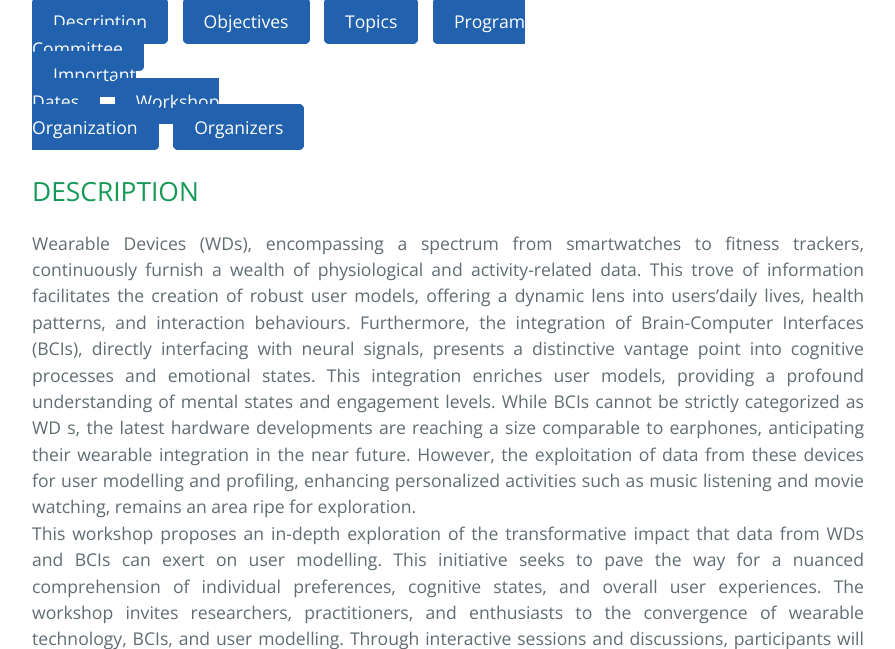
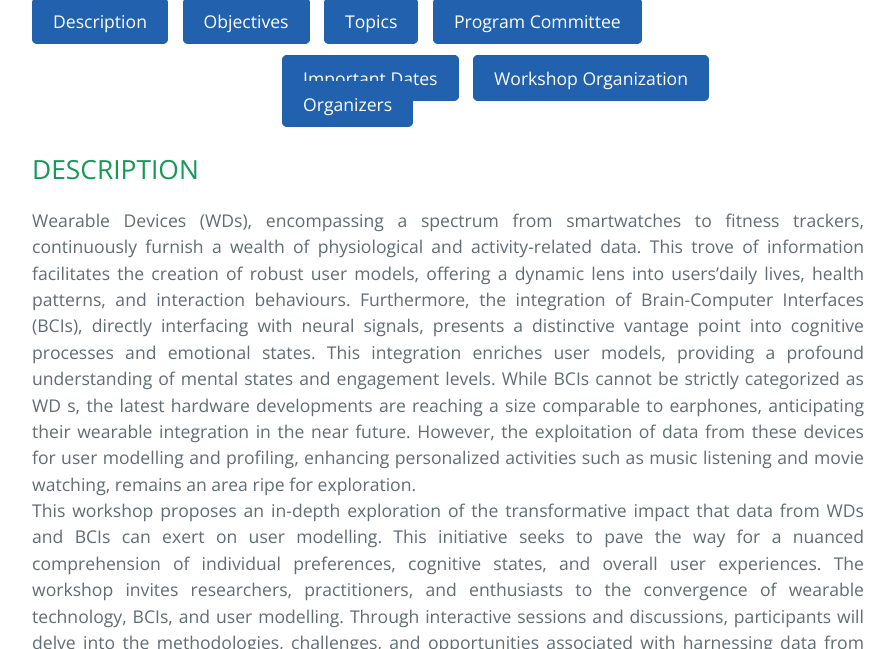
Before and after one commit to domenicolofu/webium24, a Jekyll site: the page built from index.md, in a window 1280 px wide and 900 px high, scrolled down 635 px, cut to the strip 251-900 px from the top of the window. Shown: the whole strip, without its empty margins (192-1087 px from the left). Built offline with Jekyll 4.4.1, drawn with Linux system fonts in a browser that asks for light colours.

Commit message:
Update index.md

```diff
--- a/index.md
+++ b/index.md
@@ -5,10 +5,10 @@ layout: default
 <a href="#DESC" class="button">Description</a>
 <a href="#OBJ" class="button">Objectives</a>
 <a href="#TOP" class="button">Topics</a>
-<a href="#PC" class="button">Program<br>Committee</a><br></div>
-<div style='margin:auto;'>
-<a href="#ID" class="button">Important<br>Dates</a>
-<a href="#WO" class="button">Workshop<br>Organization</a>
+<a href="#PC" class="button">Program Committee</a><br></div>
+<div style='margin-top:30px; margin-left:250px;'>
+<a href="#ID" class="button">Important Dates</a>
+<a href="#WO" class="button">Workshop Organization</a>
 <a href="#OR" class="button">Organizers</a></div>
 
 ## DESCRIPTION <a name="DESC"></a>
```
